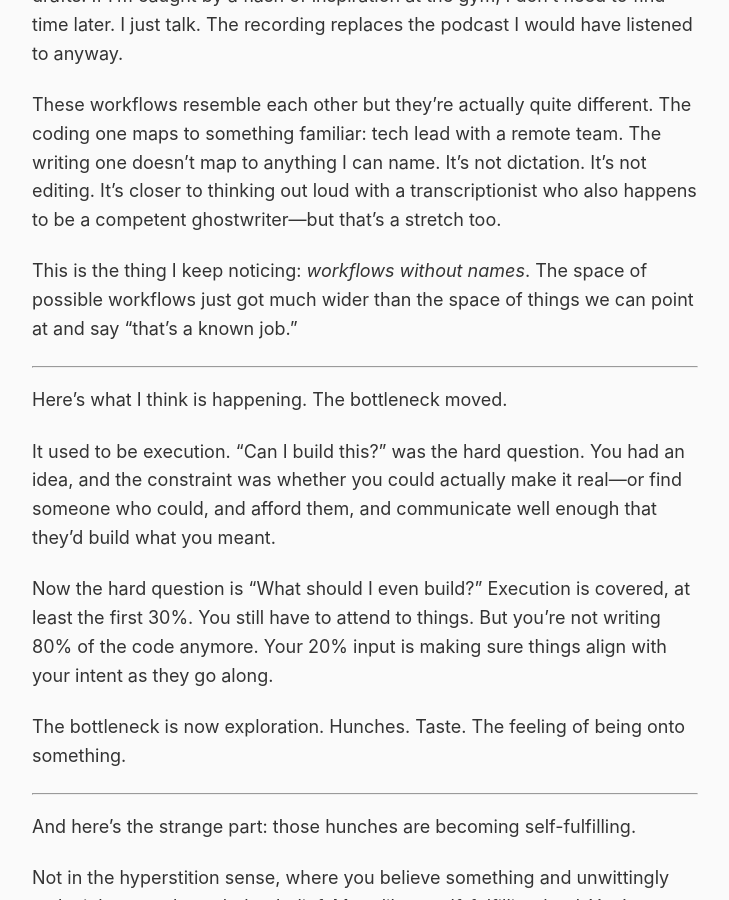
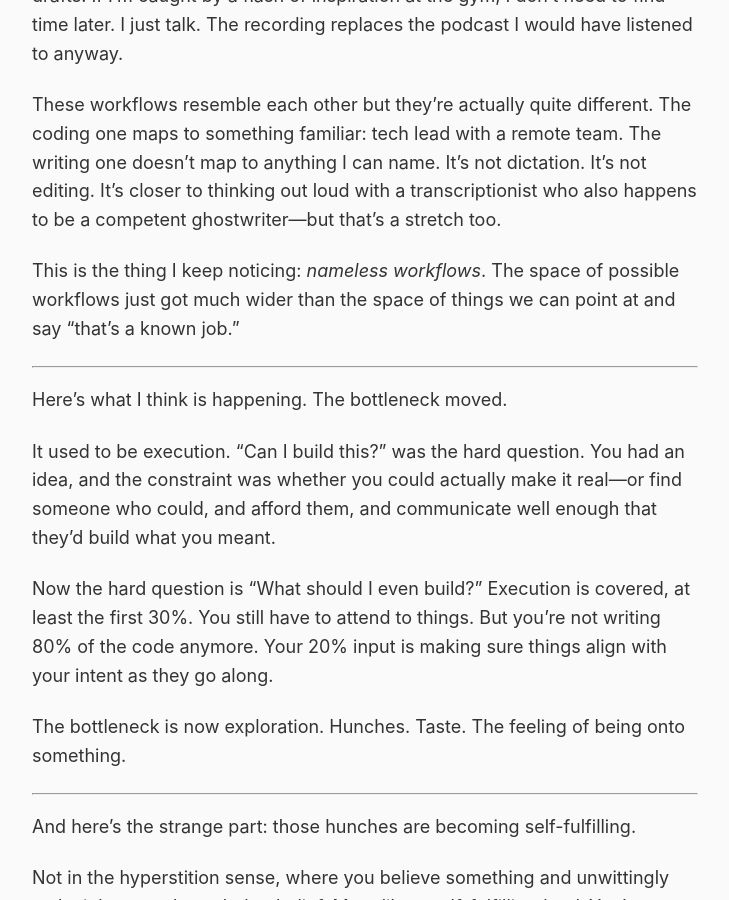
Before and after one commit to rob137/rob137.github.io, a Jekyll site: the page built from _posts/2026-01-27-the-bottleneck-moved.md, in a window 1280 px wide and 900 px high, scrolled down 574 px. Shown: the whole window, without its empty margins (275-1004 px from the left). Built offline with Jekyll 4.4.1, drawn with Linux system fonts in a browser that asks for light colours.

Commit message:
Nameless workflows over workflows without names
Co-Authored-By: Claude Opus 4.5 <noreply@anthropic.com>

```diff
--- a/_posts/2026-01-27-the-bottleneck-moved.md
+++ b/_posts/2026-01-27-the-bottleneck-moved.md
@@ -14,7 +14,7 @@ The writing workflow has shades of this. I record thoughts into audio files on d
 
 These workflows resemble each other but they're actually quite different. The coding one maps to something familiar: tech lead with a remote team. The writing one doesn't map to anything I can name. It's not dictation. It's not editing. It's closer to thinking out loud with a transcriptionist who also happens to be a competent ghostwriter—but that's a stretch too.
 
-This is the thing I keep noticing: *workflows without names*. The space of possible workflows just got much wider than the space of things we can point at and say "that's a known job."
+This is the thing I keep noticing: *nameless workflows*. The space of possible workflows just got much wider than the space of things we can point at and say "that's a known job."
 
 ---
 
```
